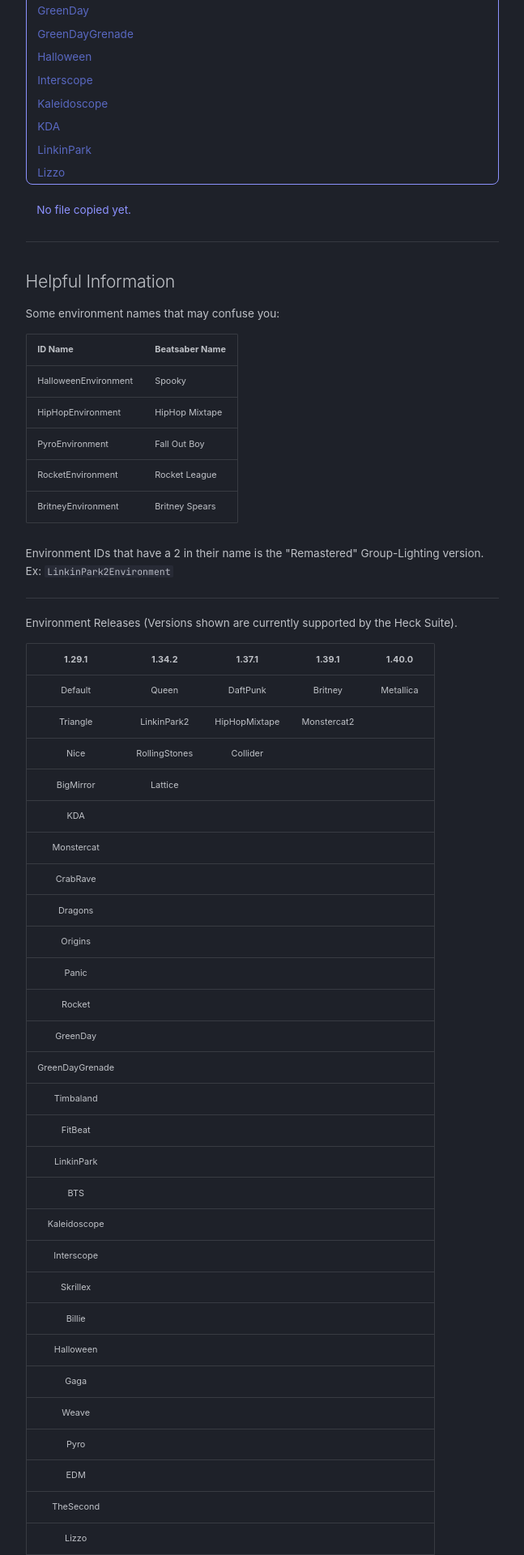
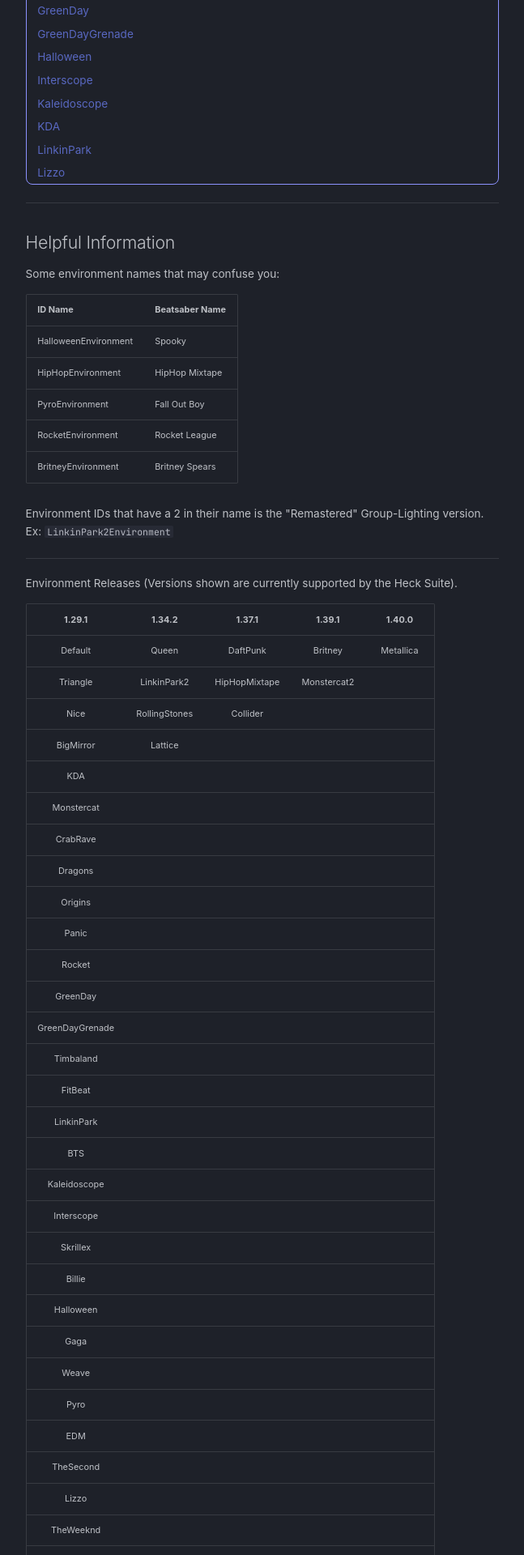
Before and after one commit to UGEcko/chroodleWeb, an MkDocs documentation site: the page built from docs/data/clogs.md, in a window 1280 px wide. Shown: the part 661-2581 px from the top of the page at 81% size, without its empty margins (316-963 px from the left). Built offline with MkDocs 1.6.1 and Material for MkDocs 9.7.7, drawn with Linux system fonts in a browser that asks for light colours; some web fonts are replaced.

Commit message:
Remove copy status

```diff
--- a/docs/data/clogs.md
+++ b/docs/data/clogs.md
@@ -264,8 +264,6 @@
 
     </div>
 
-<div id="copy-status">No file copied yet.</div>
-
 
 <hr>
 
```
